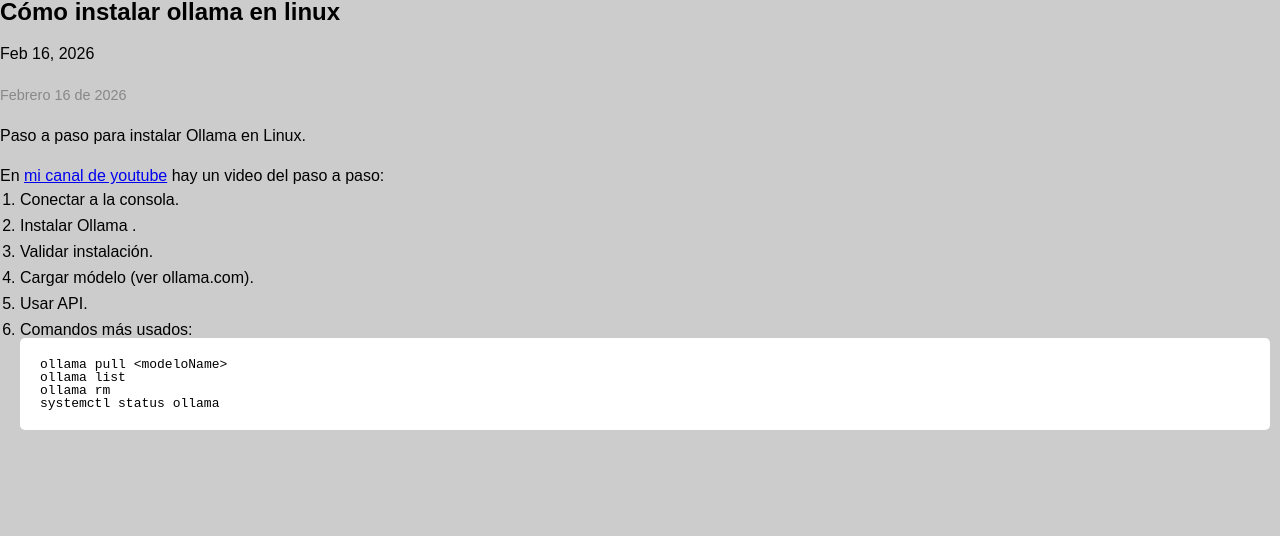
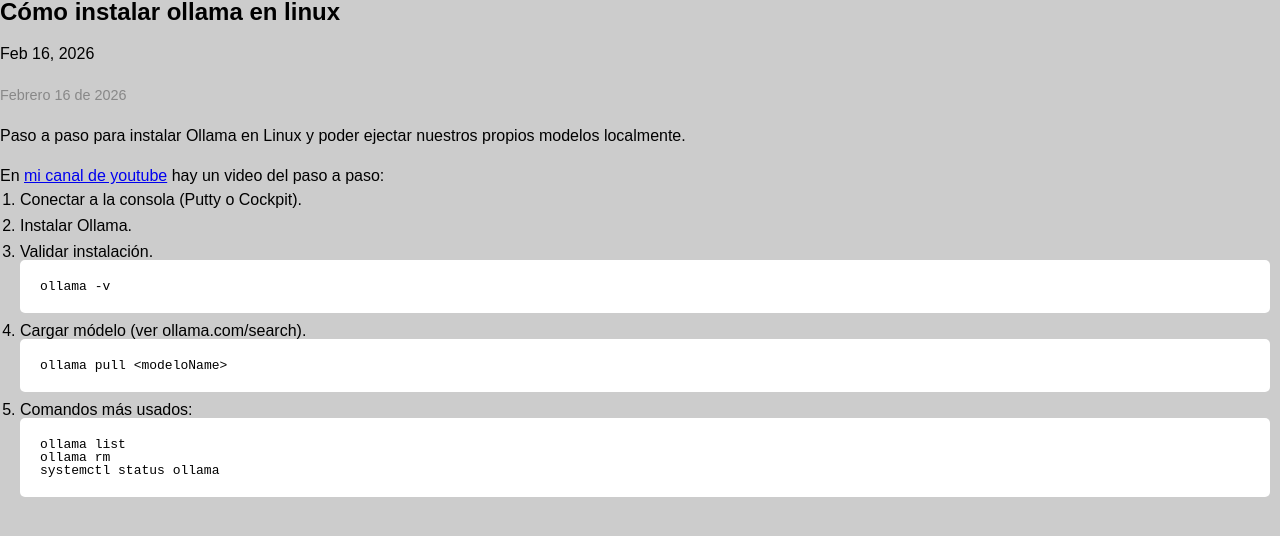
Before and after one commit to codigo8a/codigo8a.github.io, a Jekyll site: the page built from _posts/2026-02-16-ollama-en-linux.md, in a window 1280 px wide. Shown: the top 536 px of the page. Built offline with Jekyll 4.4.1, drawn with Linux system fonts in a browser that asks for light colours; nearby versions of some CDN libraries.

````diff
--- a/_posts/2026-02-16-ollama-en-linux.md
+++ b/_posts/2026-02-16-ollama-en-linux.md
@@ -9,18 +9,22 @@ youtube: https://youtu.be/rSuEqJ1YvwQ
 ---
 <span class="post-date-header">Febrero 16 de 2026</span>
 
-Paso a paso para instalar Ollama en Linux.
+Paso a paso para instalar Ollama en Linux y poder ejectar nuestros propios modelos localmente.
 
 En <a target="_blank" href="{{ page.youtube }}">mi canal de youtube</a> hay un video del paso a paso:
 
-1. Conectar a la consola.
-2. Instalar Ollama .
+1. Conectar a la consola (Putty o Cockpit).
+2. Instalar Ollama.
 3. Validar instalación.
-4. Cargar módelo (ver ollama.com).
-5. Usar API.
-6. Comandos más usados:
+```csharp
+ollama -v
+```
+4. Cargar módelo (ver ollama.com/search).
 ```csharp
 ollama pull <modeloName>
+```
+5. Comandos más usados:
+```csharp
 ollama list
 ollama rm
 systemctl status ollama
````
Also changed, not shown: docker-compose.yml (added, +8 -0 lines), Gemfile.lock.
